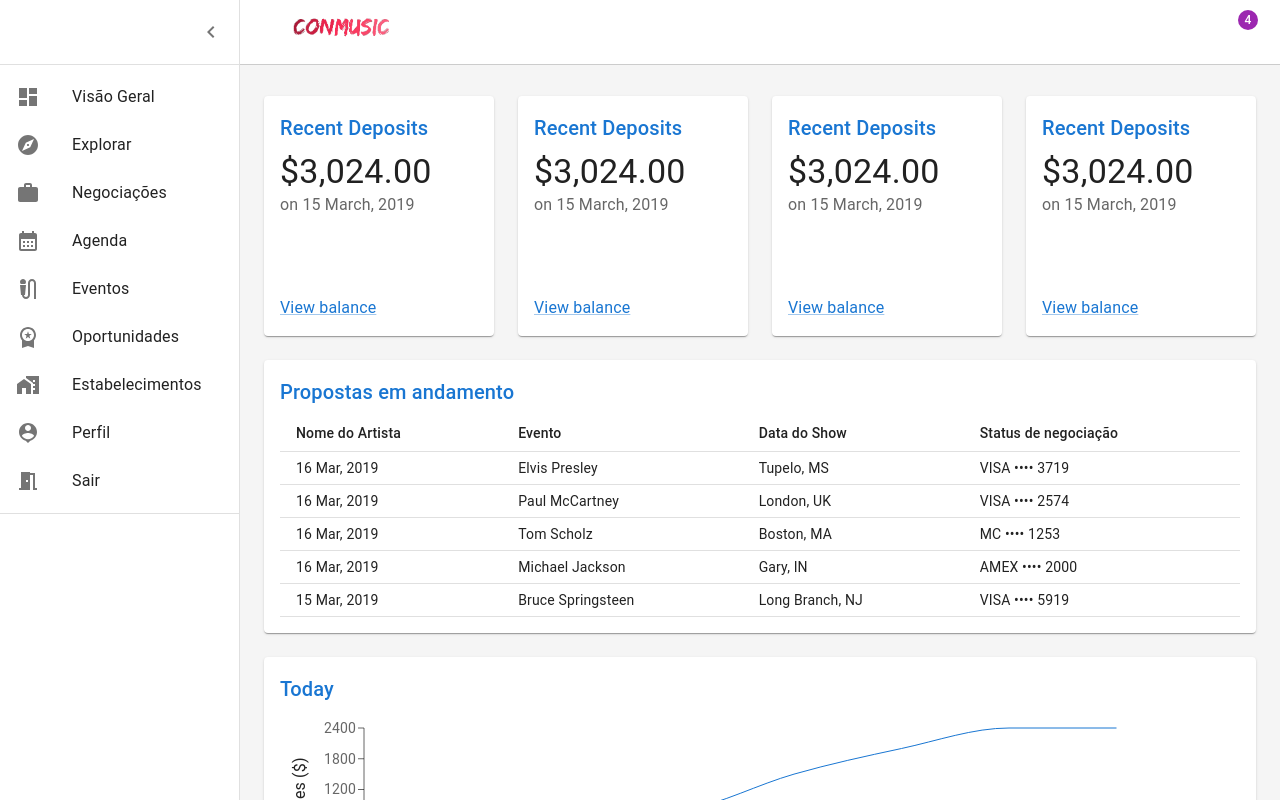
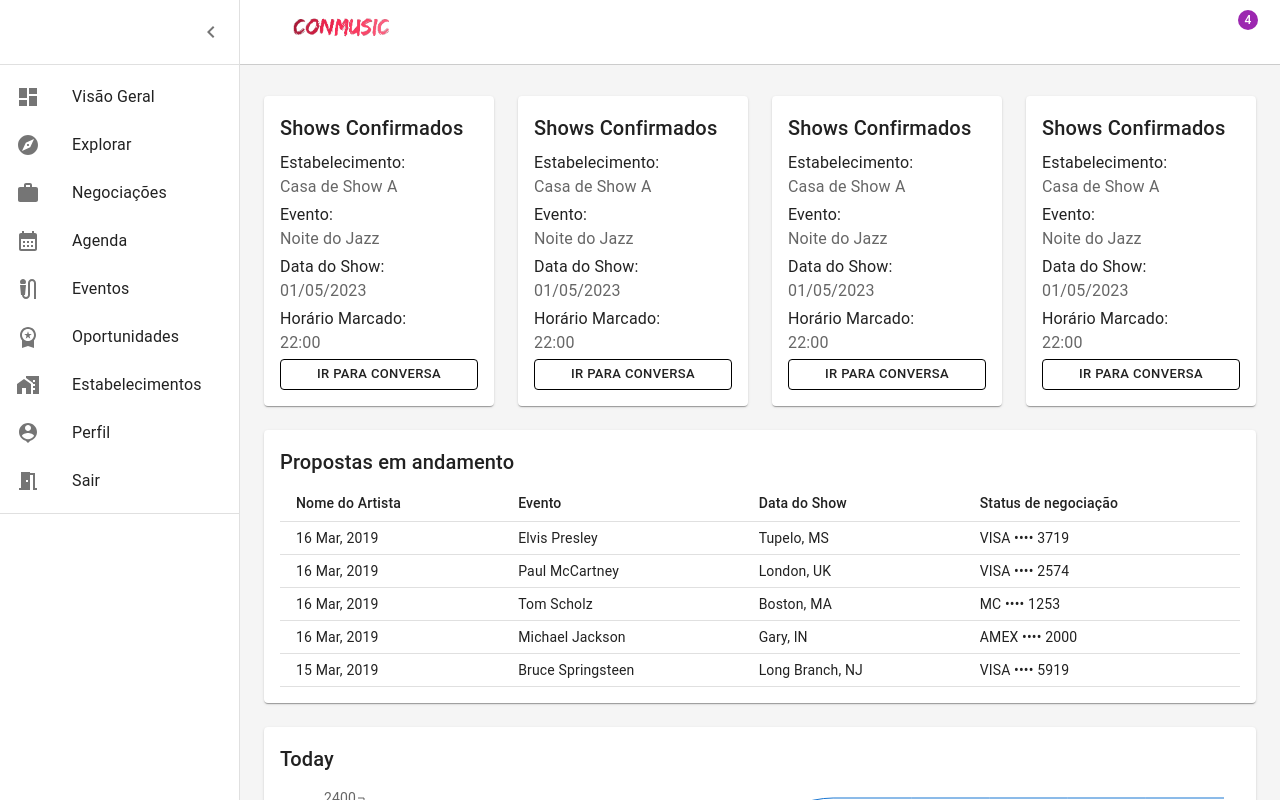
Before and after one commit to conmusic/conmusic-frontend, a React (Create React App) app in the folder site/: page /dashboard in a window 1280 px wide. Built offline with nearby package versions, Linux system fonts and the light colour scheme.

Commit message:
modificando cards de shows confirmados

```diff
--- a/site/src/pages/Chart.js
+++ b/site/src/pages/Chart.js
@@ -9,15 +9,18 @@ function createData(time, amount) {
 }
 
 const data = [
-  createData('00:00', 0),
-  createData('03:00', 300),
-  createData('06:00', 600),
-  createData('09:00', 800),
-  createData('12:00', 1500),
-  createData('15:00', 2000),
-  createData('18:00', 2400),
-  createData('21:00', 2400),
-  createData('24:00', undefined),
+  createData('Janeiro', 0),
+  createData('Fevereiro', 300),
+  createData('Março', 600),
+  createData('Abriu', 800),
+  createData('Maio', 1500),
+  createData('Junho', 2000),
+  createData('Julho', 2400),
+  createData('Agosto', 2400),
+  createData('Setembro', 2400),
+  createData('Outubro', 2400),
+  createData('Novembro', 2400),
+  createData('Dezembro', 2400),
 ];
 
 export default function Chart() {
--- a/site/src/pages/DashBoard.js
+++ b/site/src/pages/DashBoard.js
@@ -17,6 +17,7 @@ import Link from '@mui/material/Link';
 import MenuIcon from '@mui/icons-material/Menu';
 import ChevronLeftIcon from '@mui/icons-material/ChevronLeft';
 import NotificationsIcon from '@mui/icons-material/Notifications';
+import Button from '@mui/material/Button';
 import { mainListItems } from './listItems';
 import Chart from './Chart';
 import Deposits from './Deposits';
@@ -118,9 +119,9 @@ export default function Dashboard() {
               }}
             >
               <MenuIcon
-              sx={{
-                color: "grey",
-              }}
+                sx={{
+                  color: "grey",
+                }}
               />
             </IconButton>
             <Typography
@@ -182,10 +183,16 @@ export default function Dashboard() {
                     p: 2,
                     display: 'flex',
                     flexDirection: 'column',
-                    height: 240,
+                    height: 310,
                   }}
                 >
-                  <Deposits />
+                  {/* Conteúdo da Card */}
+                  <Deposits
+                    estabelecimento="Casa de Show A"
+                    evento="Noite do Jazz"
+                    dataDoShow="01/05/2023"
+                    horarioMarcado="22:00"
+                  />
                 </Paper>
               </Grid>
               <Grid item xs={12} md={4} lg={3}>
@@ -194,10 +201,16 @@ export default function Dashboard() {
                     p: 2,
                     display: 'flex',
                     flexDirection: 'column',
-                    height: 240,
+                    height: 310,
                   }}
                 >
-                  <Deposits />
+                  {/* Conteúdo da Card */}
+                  <Deposits
+                    estabelecimento="Casa de Show A"
+                    evento="Noite do Jazz"
+                    dataDoShow="01/05/2023"
+                    horarioMarcado="22:00"
+                  />
                 </Paper>
               </Grid>
               <Grid item xs={12} md={4} lg={3}>
@@ -206,10 +219,16 @@ export default function Dashboard() {
                     p: 2,
                     display: 'flex',
                     flexDirection: 'column',
-                    height: 240,
+                    height: 310,
                   }}
                 >
-                  <Deposits />
+                  {/* Conteúdo da Card */}
+                  <Deposits
+                    estabelecimento="Casa de Show A"
+                    evento="Noite do Jazz"
+                    dataDoShow="01/05/2023"
+                    horarioMarcado="22:00"
+                  />
                 </Paper>
               </Grid>
               <Grid item xs={12} md={4} lg={3}>
@@ -218,10 +237,16 @@ export default function Dashboard() {
                     p: 2,
                     display: 'flex',
                     flexDirection: 'column',
-                    height: 240,
+                    height: 310,
                   }}
                 >
-                  <Deposits />
+                  {/* Conteúdo da Card */}
+                  <Deposits
+                    estabelecimento="Casa de Show A"
+                    evento="Noite do Jazz"
+                    dataDoShow="01/05/2023"
+                    horarioMarcado="22:00"
+                  />
                 </Paper>
               </Grid>
               {/* Recent Orders */}
--- a/site/src/pages/Deposits.js
+++ b/site/src/pages/Deposits.js
@@ -1,27 +1,60 @@
-import * as React from 'react';
+import React, { useState } from 'react';
 import Link from '@mui/material/Link';
 import Typography from '@mui/material/Typography';
 import Title from './Title';
+import Button from '@mui/material/Button';
 
 function preventDefault(event) {
   event.preventDefault();
 }
 
-export default function Deposits() {
+
+export default function Deposits(props) {
+  const {
+    estabelecimento,
+    evento,
+    dataDoShow,
+    horarioMarcado,
+  } = props;
+
   return (
     <React.Fragment>
-      <Title>Recent Deposits</Title>
-      <Typography component="p" variant="h4">
-        $3,024.00
+      <Title>Shows Confirmados</Title>
+      <Typography component="p">
+        Estabelecimento:
       </Typography>
       <Typography color="text.secondary" sx={{ flex: 1 }}>
-        on 15 March, 2019
+        {estabelecimento}
       </Typography>
-      <div>
-        <Link color="primary" href="#" onClick={preventDefault}>
-          View balance
-        </Link>
-      </div>
+      <Typography component="p">
+        Evento:
+      </Typography>
+      <Typography color="text.secondary" sx={{ flex: 1 }}>
+        {evento}
+      </Typography>
+      <Typography component="p">
+        Data do Show:
+      </Typography>
+      <Typography color="text.secondary" sx={{ flex: 1 }}>
+        {dataDoShow}
+      </Typography>
+      <Typography component="p">
+        Horário Marcado:
+      </Typography>
+      <Typography color="text.secondary" sx={{ flex: 1 }}>
+        {horarioMarcado}
+      </Typography>
+      <Button
+        variant="outlined"
+        size="small"
+        color="inherit"
+        sx={{
+          marginTop: 'auto',
+          borderColor: 'black',
+        }}
+      >
+        Ir para conversa
+      </Button>
     </React.Fragment>
   );
 }
--- a/site/src/pages/Title.js
+++ b/site/src/pages/Title.js
@@ -4,7 +4,7 @@ import Typography from '@mui/material/Typography';
 
 function Title(props) {
   return (
-    <Typography component="h2" variant="h6" color="primary" gutterBottom>
+    <Typography component="h2" variant="h6" color="textPrimary" gutterBottom>
       {props.children}
     </Typography>
   );
```
